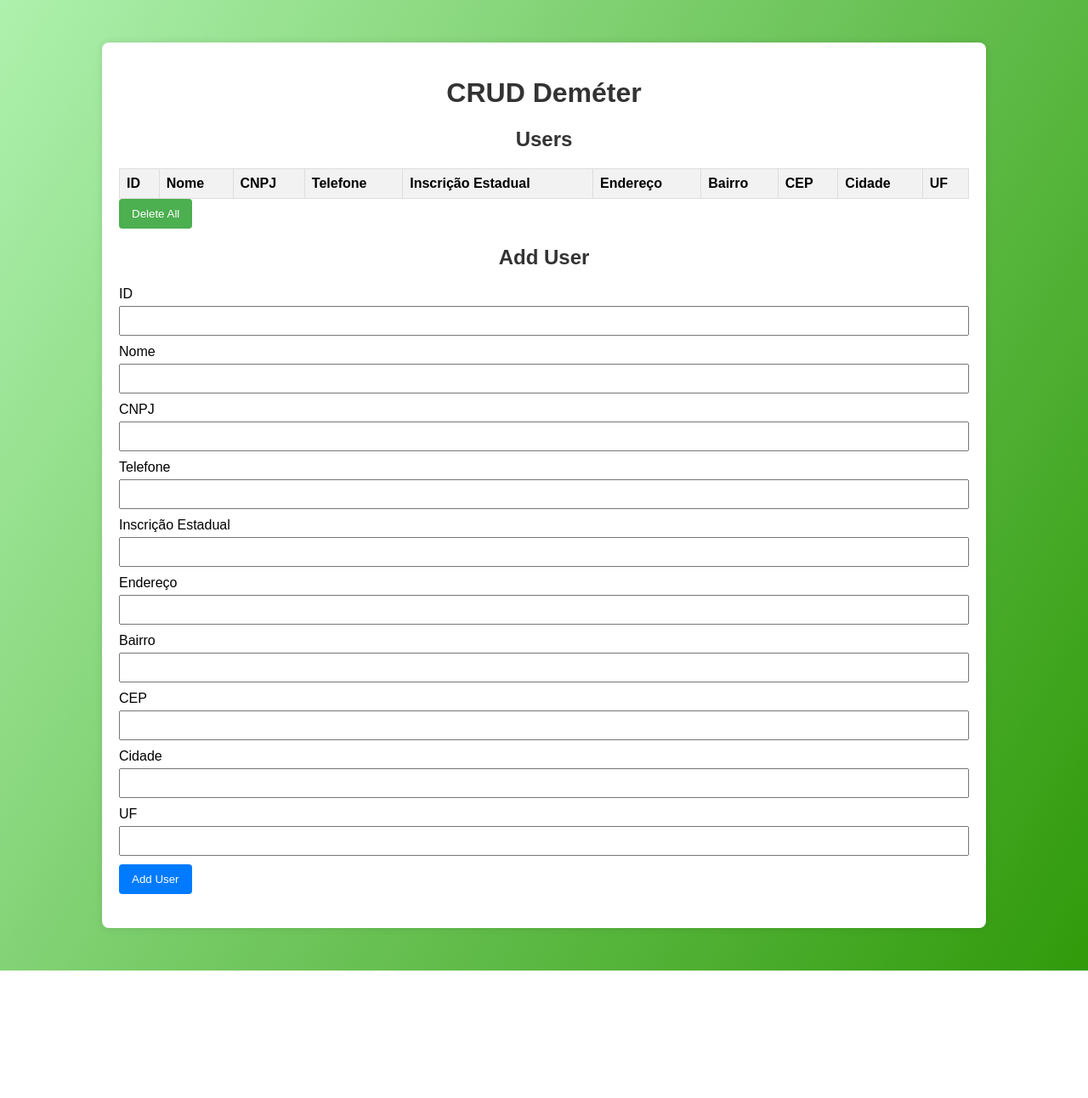
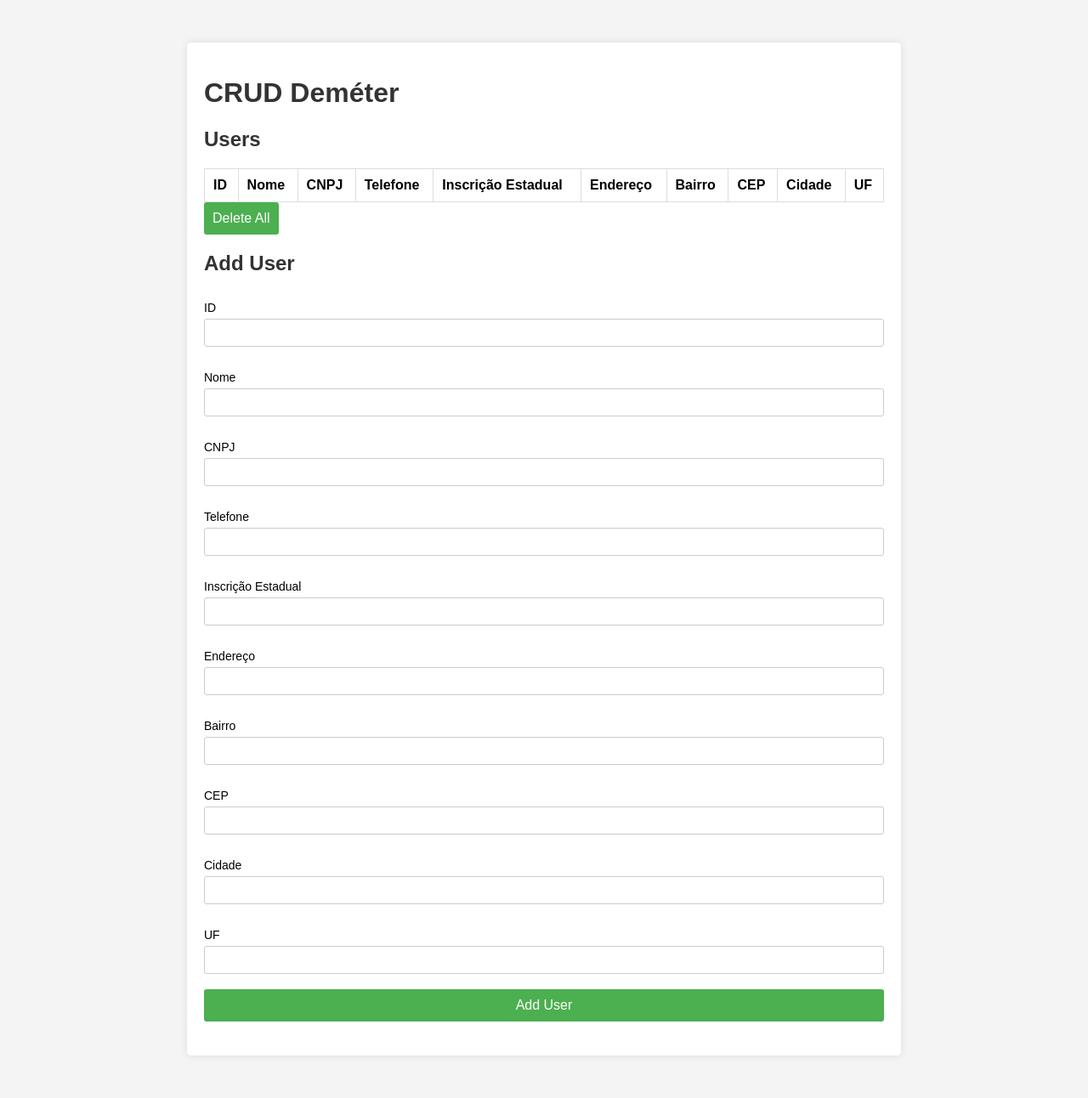
Before and after one commit to LinoMontagnon1/crud-demeter, a Flask app: template app/templates/crud.html in a window 1280 px wide. Shown: the whole page at 85% size. Before the commit the page ends 1142 px from the top, so only its background shows below. Run offline with Flask 3, Linux system fonts and the light colour scheme; the template is opened without the code that fills it, so the values that code supplies are empty.

```diff
--- a/app/static/css/crud.css
+++ b/app/static/css/crud.css
@@ -1,22 +1,22 @@
 body {
-    font-family: 'Arial', sans-serif;
+  font-family: Arial, sans-serif;
   margin: 0;
   padding: 0;
-    background: linear-gradient(120deg, rgb(174, 241, 174), rgb(48, 154, 10));
+  box-sizing: border-box;
+  background-color: #f4f4f4;
 }
 
 .container {
-    max-width: 1000px;
+  max-width: 800px;
   margin: 50px auto;
+  padding: 20px;
   background-color: #fff;
-    padding: 20px;
-    border-radius: 8px;
   box-shadow: 0 0 10px rgba(0, 0, 0, 0.1);
+  border-radius: 5px;
 }
 
 h1, h2 {
   color: #333;
-    text-align: center;
 }
 
 .section {
@@ -29,49 +29,44 @@ body {
   margin-top: 10px;
 }
 
-  th, td {
+table, th, td {
   border: 1px solid #ddd;
-    padding: 8px;
-    text-align: left;
 }
 
-  thead {
-    background-color: #f2f2f2;
-  }
-
-  form {
-    margin-top: 10px;
-  }
-
-  label {
-    display: block;
-    margin-bottom: 5px;
-  }
-
-  input {
-    width: 100%;
-    padding: 8px;
-    margin-bottom: 10px;
-    box-sizing: border-box;
+th, td {
+  padding: 10px;
+  text-align: left;
 }
 
 button {
   background-color: #4caf50;
   color: #fff;
-    padding: 10px 15px;
+  padding: 10px;
+  cursor: pointer;
   border: none;
-    border-radius: 4px;
-    cursor: pointer;
+  border-radius: 3px;
+  font-size: 16px;
 }
 
 button:hover {
   background-color: #45a049;
 }
 
-  button[type="submit"] {
-    background-color: #007bff;
+form {
+  display: flex;
+  flex-direction: column;
 }
 
-  button[type="submit"]:hover {
-    background-color: #0056b3;
+label {
+  margin-top: 10px;
+  font-size: 14px;
 }
+
+input {
+  width: 100%;
+  padding: 8px;
+  box-sizing: border-box;
+  margin-top: 5px;
+  border: 1px solid #ccc;
+  border-radius: 3px;
+}
--- a/app/templates/crud.html
+++ b/app/templates/crud.html
@@ -1,5 +1,5 @@
 <!DOCTYPE html>
-<html lang="en">
+<html lang="pt-br">
 <head>
   <meta charset="UTF-8" />
   <meta name="viewport" content="width=device-width, initial-scale=1.0" />
```
Also changed, not shown: app/routes.py (+10 -6 lines), app/static/css/index.css (+10 -3 lines), app/templates/index.html (+13 -17 lines). Lines whose indentation alone changed are shown as unchanged.
